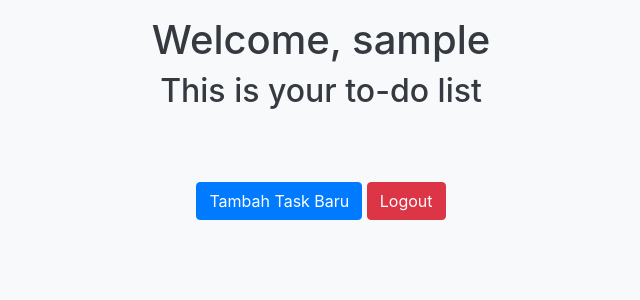
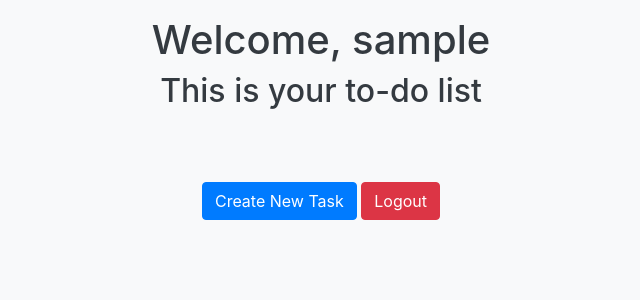
Before and after one commit to parjooo/PBP_Tugas2, a Django app: page /todolist/ in a window 1280 px wide. Shown: the top 300 px of the page, without its empty margins (319-959 px from the left). Run offline with Django 4.2, Linux system fonts and the light colour scheme; the visitor is signed in with stand-in values (Sample User, id 1); data that the repository does not hold is empty; some libraries are stand-ins or nearby versions.

Commit message:
Update todolist.html

```diff
--- a/todolist/templates/todolist.html
+++ b/todolist/templates/todolist.html
@@ -41,7 +41,7 @@
         </div>
 
             <div class="container text-center" style="display: bottom;">
-                <button class="btn btn-primary" style= "text-align: center"><a  style="color:white ;text-decoration:none" href= "{% url 'todolist:create_task' %}">Tambah Task Baru</a></button>
+                <button class="btn btn-primary" style= "text-align: center"><a  style="color:white ;text-decoration:none" href= "{% url 'todolist:create_task' %}">Create New Task</a></button>
                 <button class="btn btn-danger" style= "text-align: center"><a  style="color:white ;text-decoration:none" href= "{% url 'todolist:logout' %}">Logout</a></button>
 
             </div>
```
